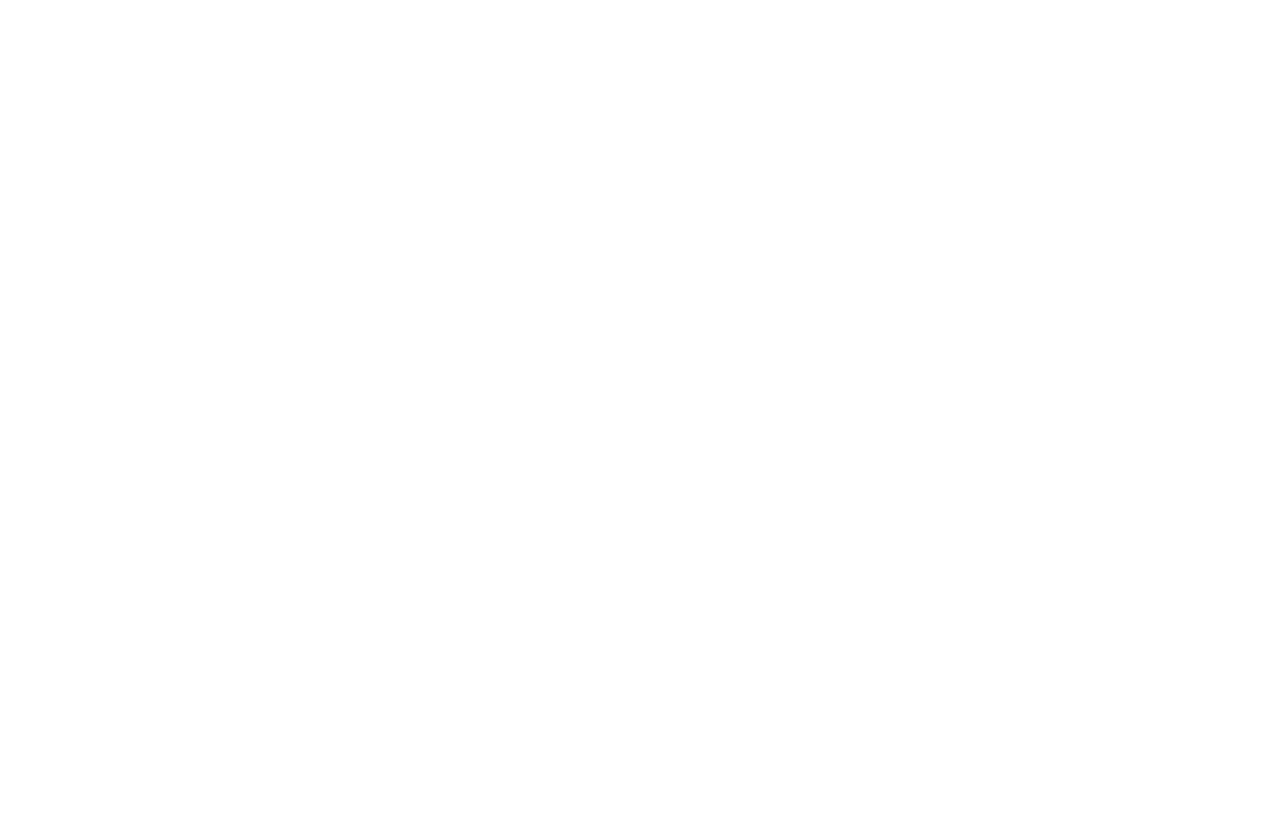
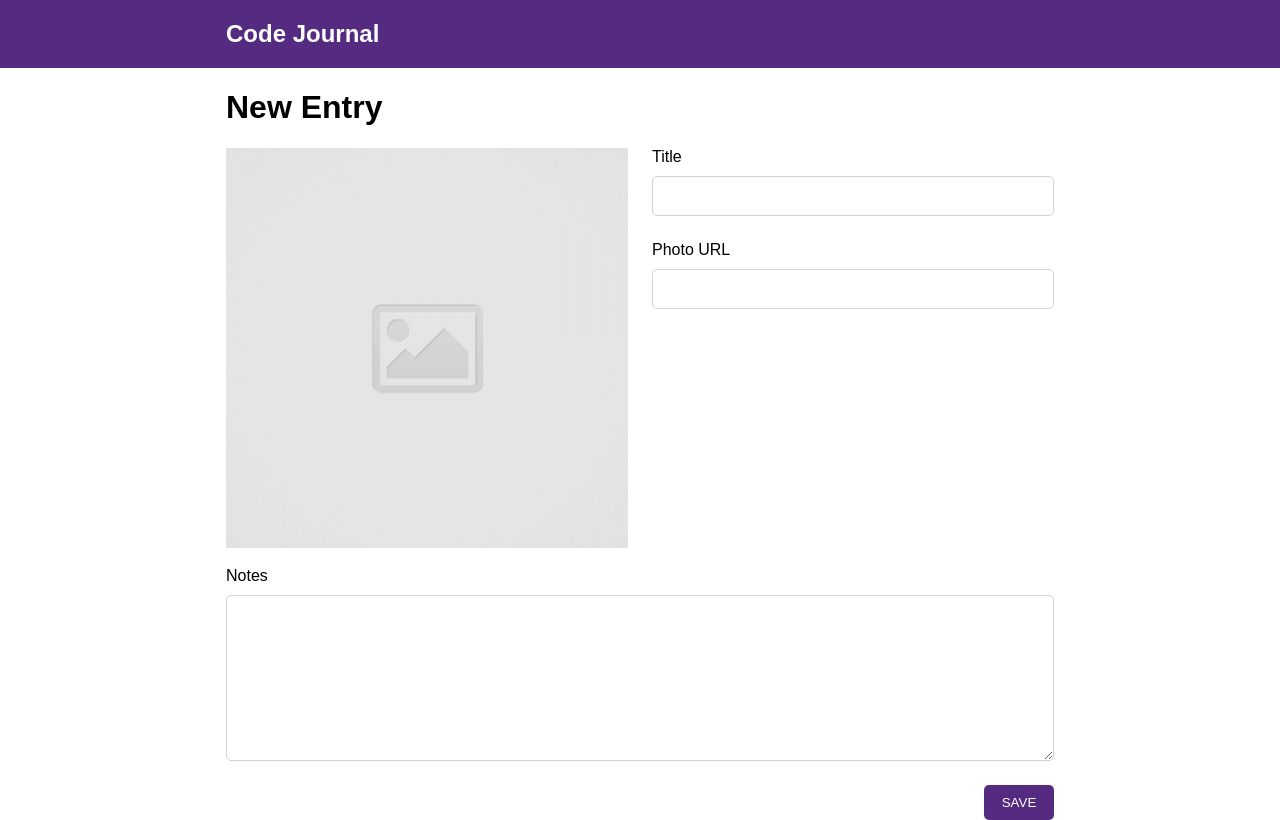
Before and after one commit to meetkpatel/code-journal, a website: page index.html in a window 1280 px wide. Drawn offline with Linux system fonts and the light colour scheme; a web font is replaced by a local one.

Commit message:
rechecking css and completed javascript

```diff
--- a/css/styles.css
+++ b/css/styles.css
@@ -0,0 +1,50 @@
+
+img {
+  width: 100%;
+  height: 400px;
+  margin-bottom: 15px;
+}
+
+input {
+  width: 100%;
+  height: 40px;
+  border-radius: 5px;
+  border: 1px solid lightgray;
+  margin-top: 10px;
+  margin-bottom: 25px;
+  font-size: 18px;
+}
+
+textarea {
+  width: 100%;
+  border-radius: 5px;
+  border: 1px solid lightgray;
+  margin-bottom: 20px;
+  margin-top: 10px;
+  font-size: 18px;
+}
+
+button {
+  float: right;
+  height: 35px;
+  width: 70px;
+  border-radius: 5px;
+  color: white;
+  background-color: rgb(85, 43, 129);
+  border: none;
+}
+
+header {
+  background-color: rgb(85, 43, 129);
+  color: white;
+  align-content: center;
+}
+
+input:focus,
+textarea:focus {
+  outline-color: purple;
+}
+
+.font-family-proza {
+  font-family: 'Proza', sans-serif;
+}
--- a/index.html
+++ b/index.html
@@ -13,11 +13,64 @@
   <link rel="stylesheet" href="css/reset.css">
   <link rel="stylesheet" href="css/layout.css">
   <link rel="stylesheet" href="css/styles.css">
+  <link href="//db.onlinewebfonts.com/c/63e622293d96271422362d9068ab97e0?family=Proza" rel="stylesheet" type="text/css" />
 </head>
 <body>
-  <header>
+  <header class="font-family-proza">
+      <div class="container">
+        <div class="row">
+        <div class="column-full">
+          <h2 class="font-family-proza">Code Journal</h2>
+        </div>
+        </div>
+      </div>
   </header>
   <main>
+    <div class="container">
+      <div class="row">
+        <div class="column-full">
+          <h1 class="font-family-proza">New Entry</h1>
+        </div>
+      </div>
+      <div data-view="entry-form">
+        <form id="form-journal">
+          <div class="row">
+            <div class="column-half">
+              <img src="images/placeholder-image-square.jpg" id="imageDisplay" alt="Journal Image">
+            </div>
+              <div class="column-half">
+                <div>
+                  <label class="font-family-proza" for="title">Title</label>
+                </div>
+                <div>
+                  <input type="text" id="title" name="title" required >
+                </div>
+                <div>
+                  <label class="font-family-proza" for="photoUrl">Photo URL</label>
+                </div>
+                <div>
+                  <input type="text" id="photoUrl" name="photoUrl" required >
+                </div>
+              </div>
+          </div>
+          <div class="row">
+            <div class="column-full">
+              <div>
+                <label class="font-family-proza" for="notes">Notes</label>
+              </div>
+              <div>
+                <textarea name="notes" id="notes" rows="8" required ></textarea>
+              </div>
+            </div>
+          </div>
+          <div class="row">
+            <div class="column-full">
+              <button type="submit" class="font-family-proza">SAVE</button>
+            </div>
+          </div>
+        </form>
+      </div>
+    </div>
   </main>
   <script src="js/data.js"></script>
   <script src="js/main.js"></script>
--- a/js/main.js
+++ b/js/main.js
@@ -1,2 +1,29 @@
 /* global data */
 /* exported data */
+function imgUrlInput(event) {
+  var imgsrc = event.target.value;
+  $imageDisplay.setAttribute('src', imgsrc);
+}
+function formJournalSubmit(event) {
+  var newObj = {};
+  event.preventDefault();
+  newObj.title = $formJournal.elements.title.value;
+  newObj.imgsrc = $formJournal.elements.photoUrl.value;
+  newObj.notes = $formJournal.elements.notes.value;
+  newObj.nextEntryId = data.nextEntryId;
+  data.nextEntryId = (data.nextEntryId) + 1;
+  data.entries.push(newObj);
+  var jsonEntries = JSON.stringify(data.entries);
+
+  localStorage.setItem('forms-entries', jsonEntries);
+  $imageDisplay.setAttribute('src', 'images/placeholder-image-square.jpg');
+  $formJournal.elements.title.value = '';
+  $formJournal.elements.photoUrl.value = '';
+  $formJournal.elements.notes.value = '';
+}
+var $imgurl = document.querySelector('#photoUrl');
+var $imageDisplay = document.querySelector('#imageDisplay');
+var $formJournal = document.querySelector('#form-journal');
+// console.dir($imgurl);
+$imgurl.addEventListener('input', imgUrlInput);
+$formJournal.addEventListener('submit', formJournalSubmit);
```
